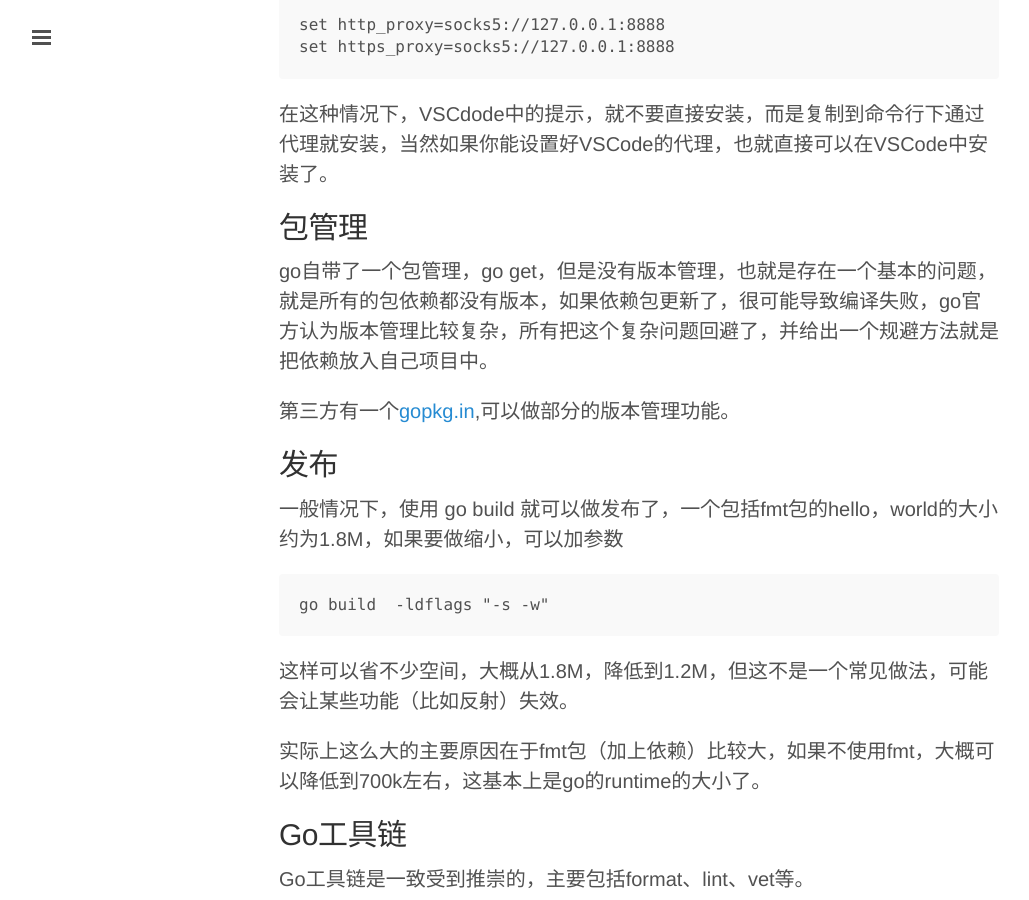
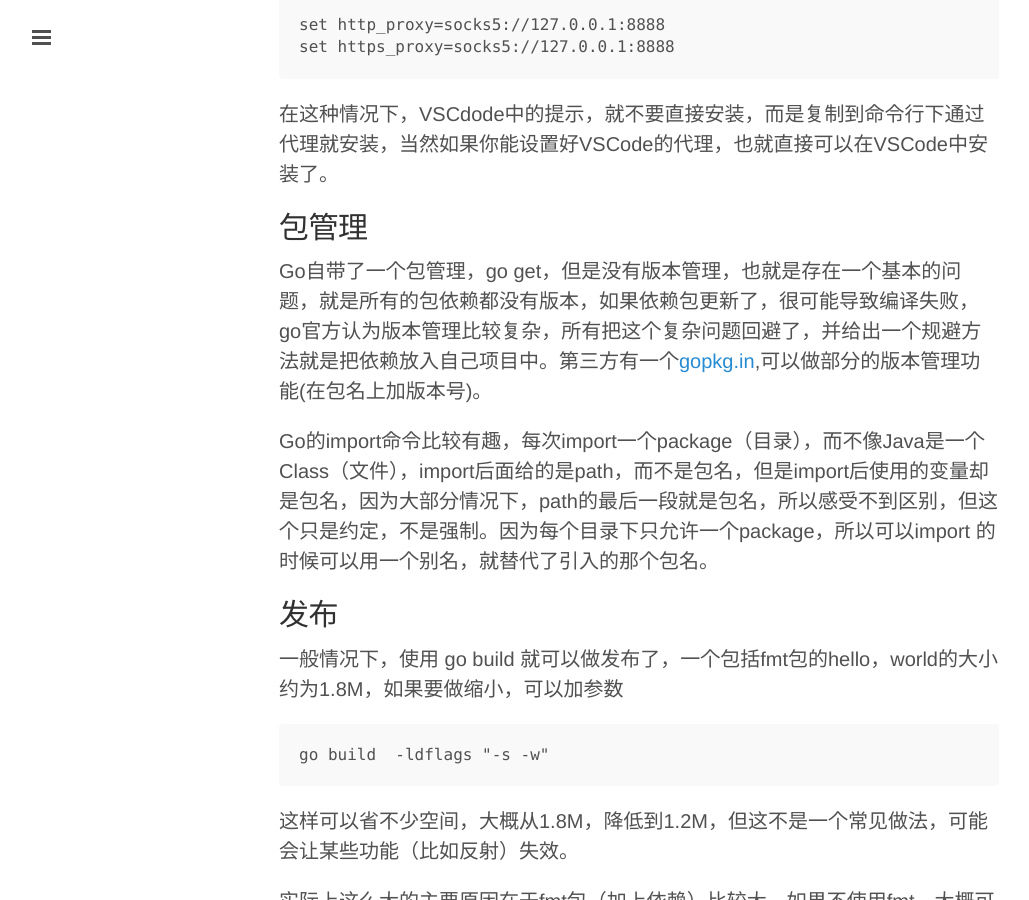
Before and after one commit to liuzhongshu/liuzhongshu.github.io, a Jekyll site: the page built from _posts/2017/2017-10-11-golang.markdown, in a window 1280 px wide and 900 px high, scrolled down 1433 px. Shown: the whole window, without its empty margins (1-1030 px from the left). Built offline with Jekyll 4.4.1, drawn with Linux system fonts in a browser that asks for light colours; comment, search, counter and statistics services are not loaded.

Commit message:
update golang

```diff
--- a/_posts/2017/2017-10-11-golang.markdown
+++ b/_posts/2017/2017-10-11-golang.markdown
@@ -47,9 +47,9 @@ set https_proxy=socks5://127.0.0.1:8888
 在这种情况下，VSCdode中的提示，就不要直接安装，而是复制到命令行下通过代理就安装，当然如果你能设置好VSCode的代理，也就直接可以在VSCode中安装了。
 
 ## 包管理
-go自带了一个包管理，go get，但是没有版本管理，也就是存在一个基本的问题，就是所有的包依赖都没有版本，如果依赖包更新了，很可能导致编译失败，go官方认为版本管理比较复杂，所有把这个复杂问题回避了，并给出一个规避方法就是把依赖放入自己项目中。
+Go自带了一个包管理，go get，但是没有版本管理，也就是存在一个基本的问题，就是所有的包依赖都没有版本，如果依赖包更新了，很可能导致编译失败，go官方认为版本管理比较复杂，所有把这个复杂问题回避了，并给出一个规避方法就是把依赖放入自己项目中。第三方有一个[gopkg.in](https://gopkg.in),可以做部分的版本管理功能(在包名上加版本号)。
 
-第三方有一个[gopkg.in](https://gopkg.in),可以做部分的版本管理功能。
+Go的import命令比较有趣，每次import一个package（目录），而不像Java是一个Class（文件），import后面给的是path，而不是包名，但是import后使用的变量却是包名，因为大部分情况下，path的最后一段就是包名，所以感受不到区别，但这个只是约定，不是强制。因为每个目录下只允许一个package，所以可以import 的时候可以用一个别名，就替代了引入的那个包名。
 
 ## 发布
 一般情况下，使用 go build 就可以做发布了，一个包括fmt包的hello，world的大小约为1.8M，如果要做缩小，可以加参数
```
Also changed, not shown: _posts/2016/2016-11-13-golang.markdown (deleted, +0 -12 lines).
